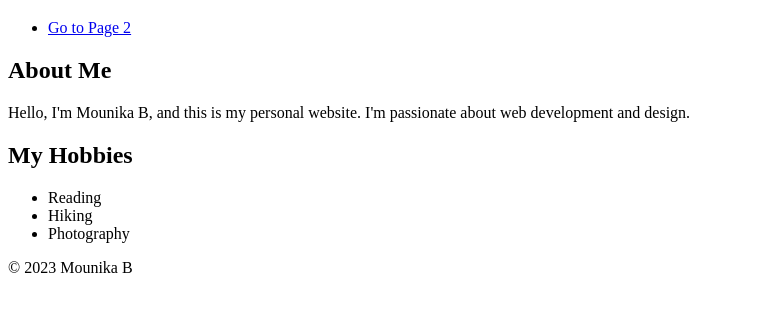
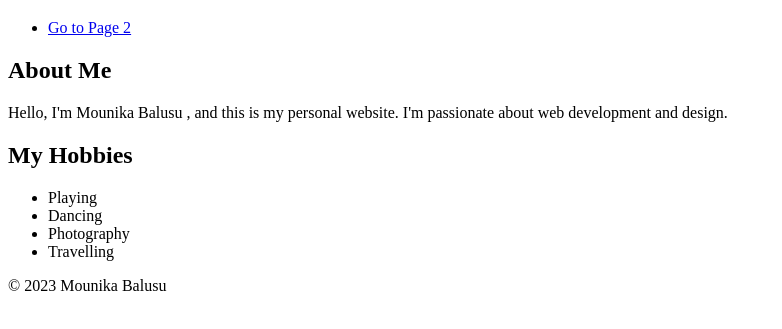
Before and after one commit to Mounika910/webbased, a plain HTML site: page index.html in a window 1280 px wide. Shown: the part 61-390 px from the top of the page, without its empty margins (0-782 px from the left). Drawn offline with Linux system fonts and the light colour scheme.

Commit message:
Add files via upload

```diff
--- a/index.html
+++ b/index.html
@@ -15,19 +15,20 @@
     <main>
         <section>
             <h2>About Me</h2>
-            <p>Hello, I'm Mounika B, and this is my personal website. I'm passionate about web development and design.</p>
+            <p>Hello, I'm Mounika Balusu , and this is my personal website. I'm passionate about web development and design.</p>
         </section>
         <section>
             <h2>My Hobbies</h2>
             <ul>
-                <li>Reading</li>
-                <li>Hiking</li>
+                <li>Playing</li>
+                <li>Dancing</li>
                 <li>Photography</li>
+                <li>Travelling</li>
             </ul>
         </section>
     </main>
     <footer>
-        <p>&copy; 2023 Mounika B</p>
+        <p>&copy; 2023 Mounika Balusu</p>
     </footer>
 </body>
 </html>
```
